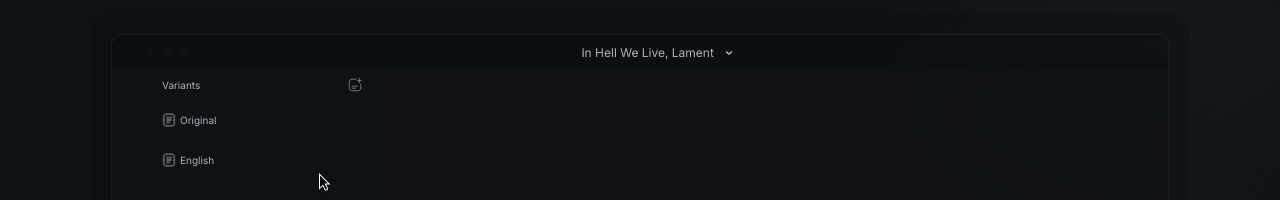
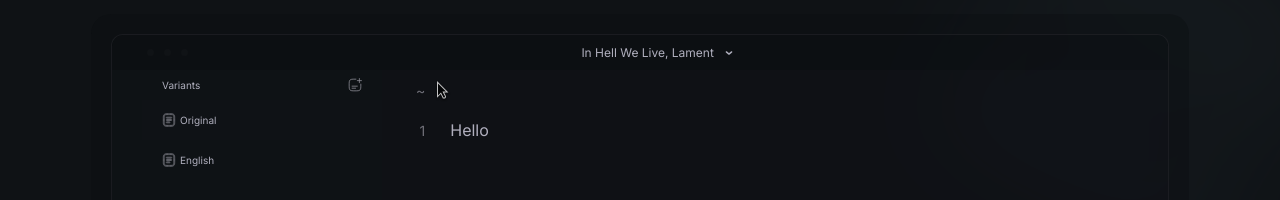
Before and after one commit to natoxpy/lye, a Next.js app: page / in a window 1280 px wide. Shown: the part 474-674 px from the top of the page. Built offline with nearby package versions, Linux system fonts and the light colour scheme.

Commit message:
feat: homepage edit page lines

```diff
--- a/app/homepage/animation/editWindow/index.tsx
+++ b/app/homepage/animation/editWindow/index.tsx
@@ -2,7 +2,7 @@
 import { useGSAP } from '@gsap/react'
 import Layout from './layout'
 import { useRef } from 'react'
-import gsap from 'gsap'
+import gsap, { SteppedEase } from 'gsap'
 import CursorIcon from '../assets/icons/cursor'
 
 export default function Window() {
@@ -10,11 +10,30 @@ export default function Window() {
 
     useGSAP(
         () => {
+            // gsap.registerPlugin(TextPlugin)
             const tl = gsap.timeline({ repeat: 5, repeatDelay: 1 })
 
-            tl.set('.cursor', { x: 528, y: 272, opacity: 1 })
-            tl.to('.cursor', { x: 100, y: 100, duration: 1 })
-            tl.to('.cursor', { x: 200, y: 100, duration: 1 })
+            tl.fromTo(
+                '.cursor-header-1',
+                { autoAlpha: 0, x: -20 },
+                {
+                    autoAlpha: 1,
+                    duration: 0.5,
+                    repeat: -1,
+                    ease: SteppedEase.config(1),
+                }
+            )
+
+            gsap.to('#text-header-1', {
+                text: { value: 'Hello World' },
+                duration: 5,
+                delay: 1,
+                ease: 'none',
+            })
+
+            // tl.set('.cursor', { x: 528, y: 272, opacity: 1 })
+            // tl.to('.cursor', { x: 100, y: 100, duration: 1 })
+            // tl.to('.cursor', { x: 200, y: 100, duration: 1 })
         },
         { scope: root }
     )
@@ -30,6 +49,21 @@ export default function Window() {
                     <Layout.variant name="English" />
                 </>
             }
+            body={
+                <>
+                    <Layout.line header>
+                        <span id="text-header-1"></span>
+                        <CursorIcon
+                            className="cursor-header-1 absolute"
+                            style={{ opacity: 0 }}
+                        />
+                    </Layout.line>
+
+                    <Layout.line line={1}>
+                        <span>Hello</span>
+                    </Layout.line>
+                </>
+            }
         />
     )
 }
--- a/app/homepage/animation/editWindow/layout.tsx
+++ b/app/homepage/animation/editWindow/layout.tsx
@@ -6,6 +6,7 @@ type Props = {
     cursor: ReactNode
     navigation: ReactNode
     variantNavigation: ReactNode
+    body: ReactNode
 }
 
 const Layout = forwardRef<HTMLDivElement, Props>((props, ref) => {
@@ -50,7 +51,7 @@ const Layout = forwardRef<HTMLDivElement, Props>((props, ref) => {
                 className="w-full h-full bg-red-400"
             >
                 <div>{/*TOP nav*/}</div>
-                <div>{/*body*/}</div>
+                {props.body}
                 <div>{/*player*/}</div>
             </div>
         </div>
@@ -58,6 +59,34 @@ const Layout = forwardRef<HTMLDivElement, Props>((props, ref) => {
 })
 
 Layout.displayName = 'layout'
+
+const Line = forwardRef<
+    HTMLDivElement,
+    ({ line: number; header?: undefined } | { header: boolean }) & {
+        children: ReactNode
+    }
+>((props, ref) => {
+    return (
+        <div className="flex w-full" ref={ref}>
+            <div className="flex opacity-75 text-txt-1 text-[14px] justify-end items-center px-[25px] w-[70px] h-[40px]">
+                {props.header == undefined ? props.line : '~'}
+            </div>
+            <div
+                style={{
+                    color:
+                        props.header == undefined
+                            ? 'var(--color-txt-2)'
+                            : 'var(--color-txt-1)',
+                }}
+                className="flex opacity-75 text-[16px] items-center w-full h-[40px]"
+            >
+                {props.children}
+            </div>
+        </div>
+    )
+})
+
+Line.displayName = 'line'
 
 const Variant = forwardRef<
     HTMLDivElement,
@@ -83,6 +112,7 @@ Variant.displayName = 'variant'
 const Elements = {
     root: Layout,
     variant: Variant,
+    line: Line,
 }
 
 export default Elements
--- a/app/homepage/layout.tsx
+++ b/app/homepage/layout.tsx
@@ -36,7 +36,7 @@ function Description() {
 
 export default function Layout() {
     return (
-        <div className="flex flex-col items-center w-screen h-screen bg-bg-2 text-txt-2 overflow-auto">
+        <div className="flex flex-col items-center w-screen h-screen bg-bg-2 text-txt-2 overflow-y-auto overflow-x-hidden">
             <Header />
             <Title />
             <Description />
```
